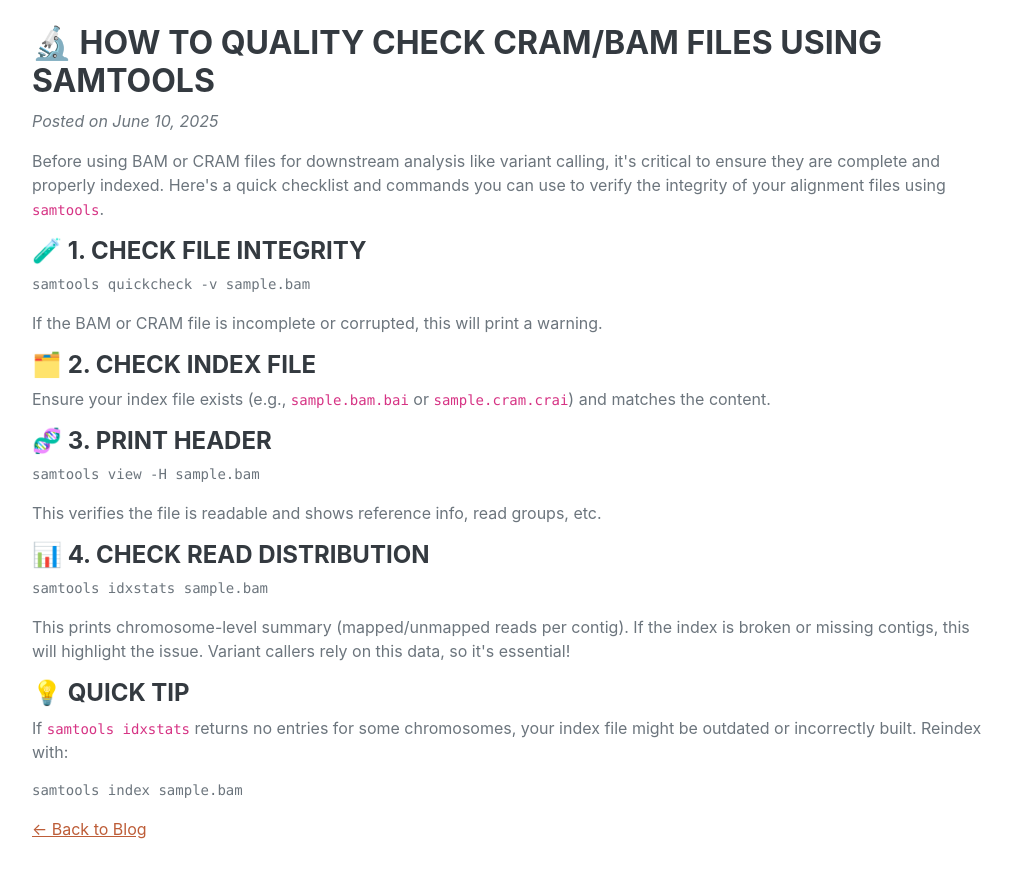
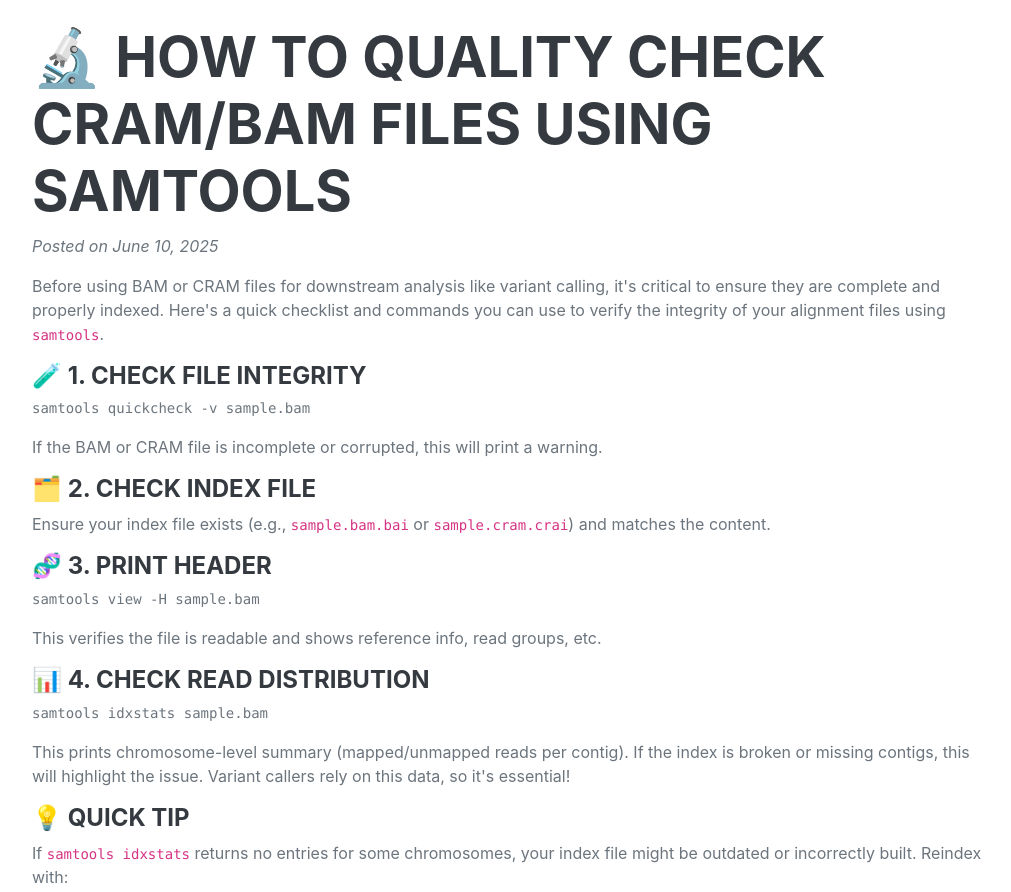
Before and after one commit to shanimalik86/shanimalik86.github.io, a plain HTML site: page posts/2025-06-10-qc-cram-files.html in a window 1280 px wide. Shown: the top 892 px of the page, without its empty margins (264-1275 px from the left). Drawn offline with Linux system fonts and the light colour scheme.

Commit message:
Update 2025-06-10-qc-cram-files.html

```diff
--- a/posts/2025-06-10-qc-cram-files.html
+++ b/posts/2025-06-10-qc-cram-files.html
@@ -7,7 +7,7 @@
 </head>
 <body>
     <div class="container p-4">
-        <h3>🔬 How to Quality Check CRAM/BAM Files Using Samtools</h3>
+        <h2>🔬 How to Quality Check CRAM/BAM Files Using Samtools</h2>
         <p><em>Posted on June 10, 2025</em></p>
 
         <p>Before using BAM or CRAM files for downstream analysis like variant calling, it's critical to ensure they are complete and properly indexed. Here's a quick checklist and commands you can use to verify the integrity of your alignment files using <code>samtools</code>.</p>
```
